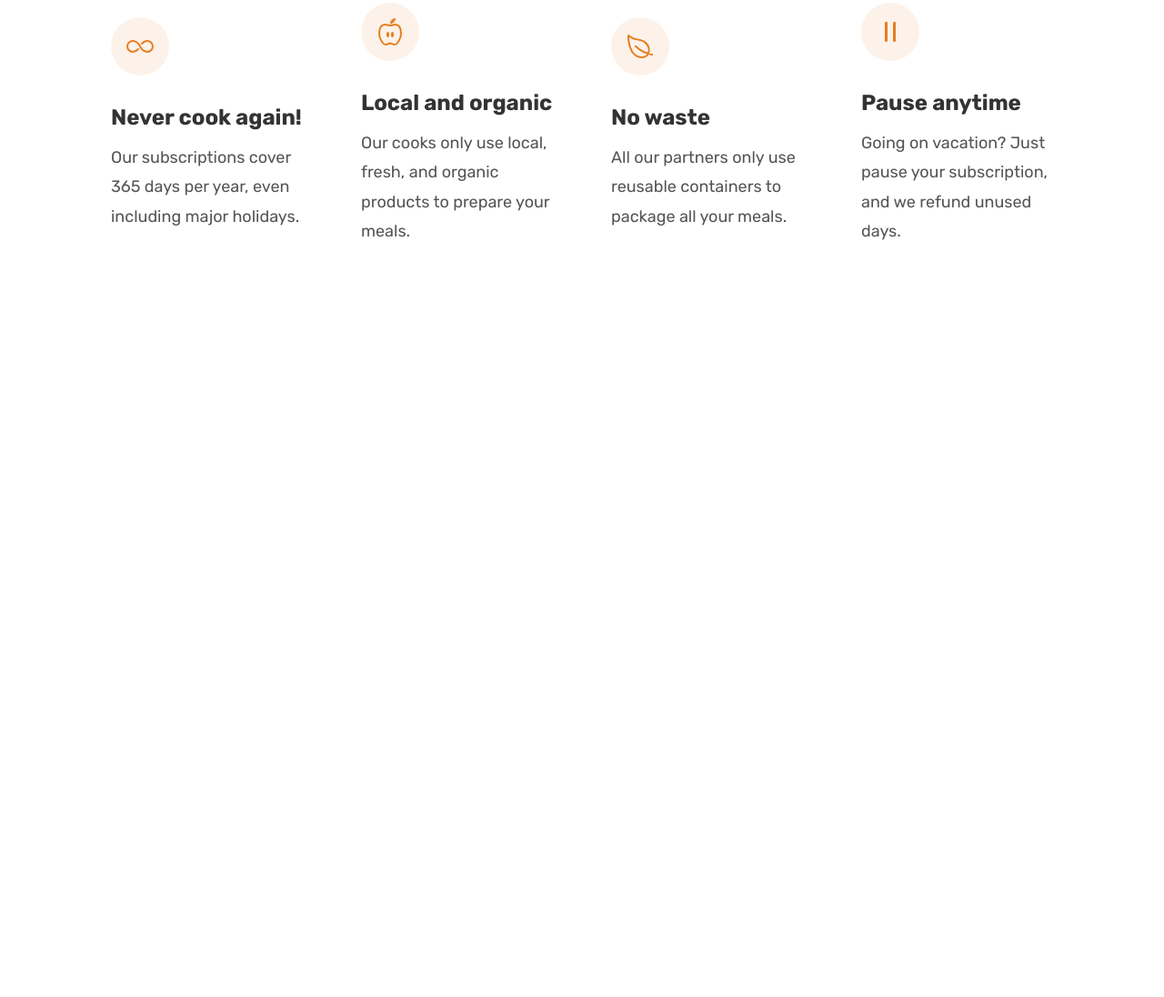
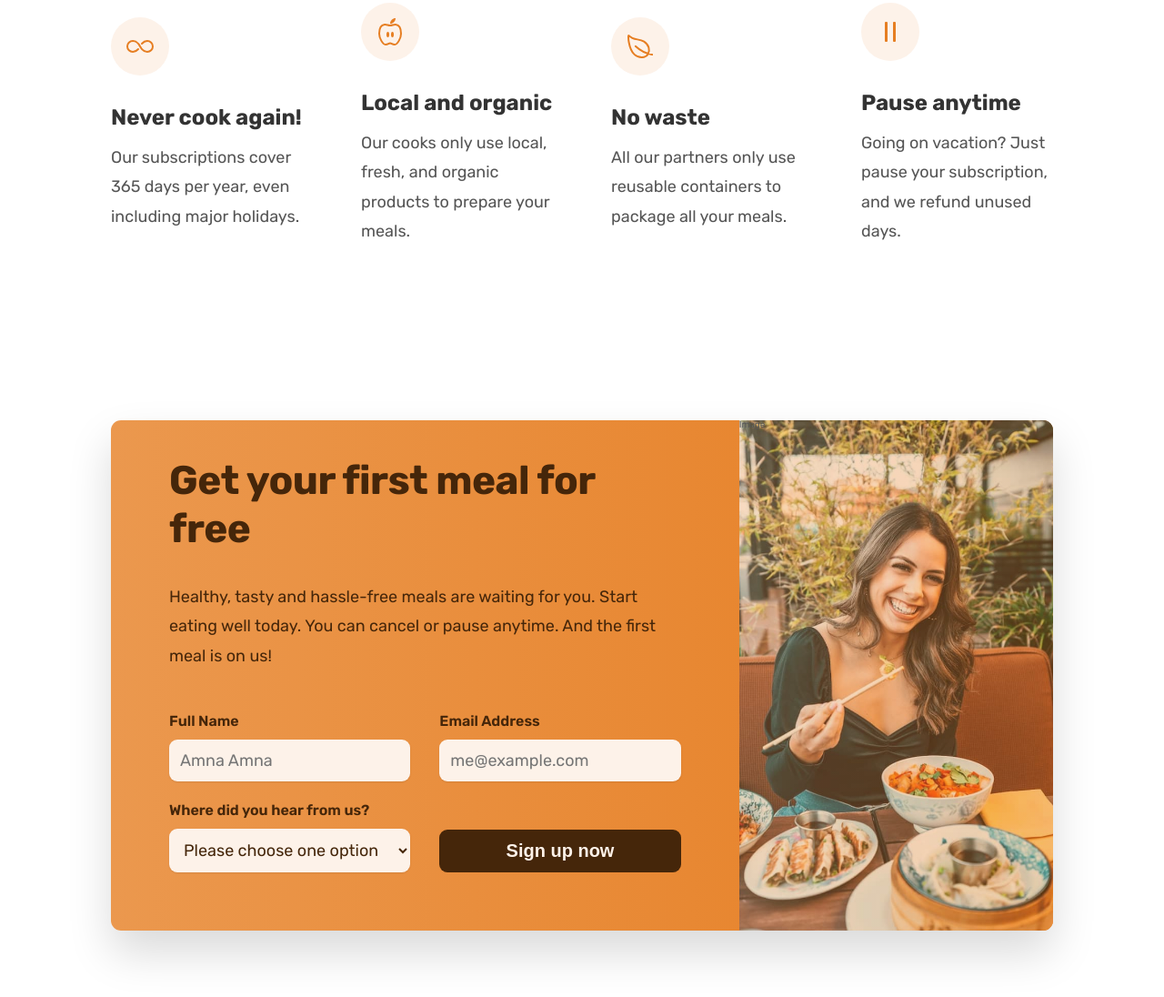
Before and after one commit to Amna-Amna/Omnifood, a plain HTML site: page index.html in a window 1280 px wide. Shown: the part 5393-6489 px from the top of the page at 91% size. Before the commit the page ends 5759 px from the top, so only its background shows below. Drawn offline with nearby package versions, Linux system fonts and the light colour scheme; files whose address does not match are found by name; a web font is replaced by a local one.

Commit message:
Added form

```diff
--- a/css/index.css
+++ b/css/index.css
@@ -156,6 +156,7 @@ body {
   margin-bottom: 4.8rem;
 }
 
+.btn,
 .btn:link,
 .btn:visited {
   display: inline-block;
@@ -163,6 +164,8 @@ body {
   font-weight: 600;
   padding: 1.6rem 3.2rem;
   border-radius: 9px;
+  border: none;
+  cursor: pointer;
   text-decoration: none;
   transition: background-color 0.3s;
 }
@@ -645,3 +648,103 @@ strong {
   text-align: center;
   margin-bottom: 6.4rem;
 }
+
+/* **************** */
+
+/* CTA section */
+
+/* ***************** */
+
+.section-cta {
+  padding: 9.6rem 0;
+}
+
+.cta {
+  display: grid;
+  grid-template-columns: 2fr 1fr;
+  /* background-color: #e67e22; */
+  box-shadow: 0 2.4rem 4.8rem rgba(0, 0, 0, 0.15);
+  background-image: linear-gradient(to right, #eb984e, #e67e22);
+  border-radius: 1.1rem;
+  overflow: hidden;
+}
+
+.cta .heading-secondary {
+  color: #45260a;
+  margin-bottom: 3.2rem;
+}
+
+.cta-text {
+  font-size: 1.8rem;
+  line-height: 1.8;
+  margin-bottom: 4.8rem;
+}
+
+.cta-text-box {
+  padding: 4rem 6.4rem 6.4rem 6.4rem;
+  color: #45260a;
+}
+
+.cta-img-box {
+  background-image: linear-gradient(
+      to right,
+      rgba(235, 151, 78, 0.35),
+      rgba(230, 125, 34, 0.35)
+    ),
+    url(../img/eating.jpg);
+  background-size: cover;
+  background-position: center;
+}
+
+.cta-form {
+  display: grid;
+  grid-template-columns: 1fr 1fr;
+  column-gap: 3.2rem;
+  row-gap: 2.4rem;
+}
+
+.cta-form label {
+  display: block;
+  font-size: 1.6rem;
+  font-weight: 600;
+  margin-bottom: 1.2rem;
+}
+
+.cta-form input,
+.cta-form select {
+  width: 100%;
+  padding: 1.2rem;
+  font-size: 1.8rem;
+  font-family: inherit;
+  color: inherit;
+  border: none;
+  background-color: #fdf2e9;
+  border-radius: 0.9rem;
+  box-shadow: 0 1px 2px rgba(0, 0, 0, 0.1);
+}
+
+.cta-form input ::placeholder {
+  color: #aaa;
+}
+
+.btn--form {
+  background-color: #45260a;
+  color: #fdf2e9;
+  align-self: end;
+  padding: 1.2rem;
+}
+
+.btn--form:hover {
+  background-color: #fff;
+  color: #555;
+}
+
+*:focus {
+  outline: none;
+  box-shadow: 0 0 0 0.8rem rgba(230, 125, 34, 0.5);
+}
+
+.cta *:focus {
+  outline: none;
+  box-shadow: 0 0 0 0.8rem rgba(253, 242, 233, 0.5);
+}
--- a/index.html
+++ b/index.html
@@ -550,6 +550,66 @@
           </div>
         </div>
       </section>
+
+      <section class="section-cta">
+        <div class="container">
+          <div class="cta">
+            <div class="cta-text-box">
+              <h2 class="heading-secondary">Get your first meal for free</h2>
+              <p class="cta-text">
+                Healthy, tasty and hassle-free meals are waiting for you. Start
+                eating well today. You can cancel or pause anytime. And the
+                first meal is on us!
+              </p>
+
+              <form class="cta-form" action="#">
+                <div>
+                  <label for="full-name">Full Name</label>
+                  <input
+                    id="full-name"
+                    type="text"
+                    placeholder="Amna Amna"
+                    required
+                  />
+                </div>
+
+                <div>
+                  <label for="email">Email Address</label>
+                  <input
+                    id="email"
+                    type="email"
+                    placeholder="me@example.com"
+                    required
+                  />
+                </div>
+
+                <div>
+                  <label for="select-where">Where did you hear from us?</label>
+                  <select id="select-where" required>
+                    <option value="">Please choose one option</option>
+                    <option value="Friends">Family and friends</option>
+                    <option value="Youtube">Youtube</option>
+                    <option value="School">School</option>
+                    <option value="Podcast">Podcast</option>
+                    <option value="Facebook">Faceboook</option>
+                    <option value="others">others</option>
+                  </select>
+                </div>
+
+                <button class="btn btn--form">Sign up now</button>
+              </form>
+            </div>
+
+            <div
+              class="cta-img-box"
+              role="img"
+              aria-label="woman enjoying food"
+            >
+              Image
+            </div>
+          </div>
+        </div>
+      </section>
     </main>
 
     <script
```
